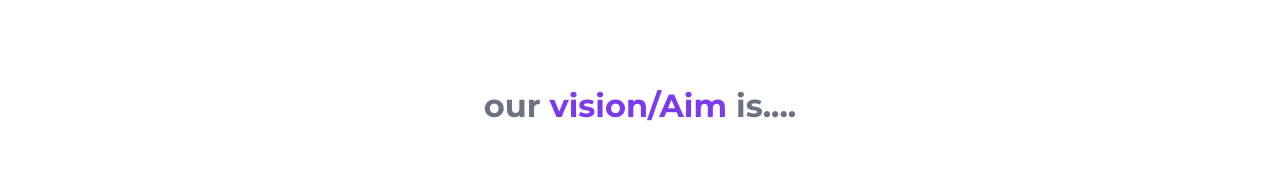
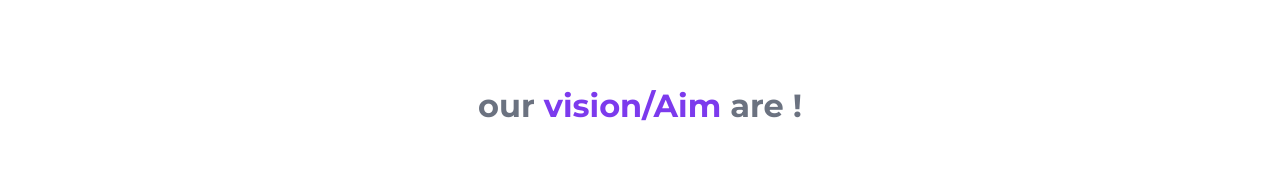
Before and after one commit to charanchunchu/Firstwebsite, a plain HTML site: page index.html in a window 1280 px wide. Shown: the part 133-308 px from the top of the page. Drawn offline with Linux system fonts and the light colour scheme.

Commit message:
change
changed!

```diff
--- a/index.html
+++ b/index.html
@@ -25,7 +25,7 @@
     </nav>
 
     <header class="hero">
-        <h1 class="hero-heading">our <span class="heading-inverted">vision/Aim</span> is....</h1>
+        <h1 class="hero-heading">our <span class="heading-inverted">vision/Aim</span> are !</h1>
     </header>
 
     <article class="container-center showcase-blog">
```
